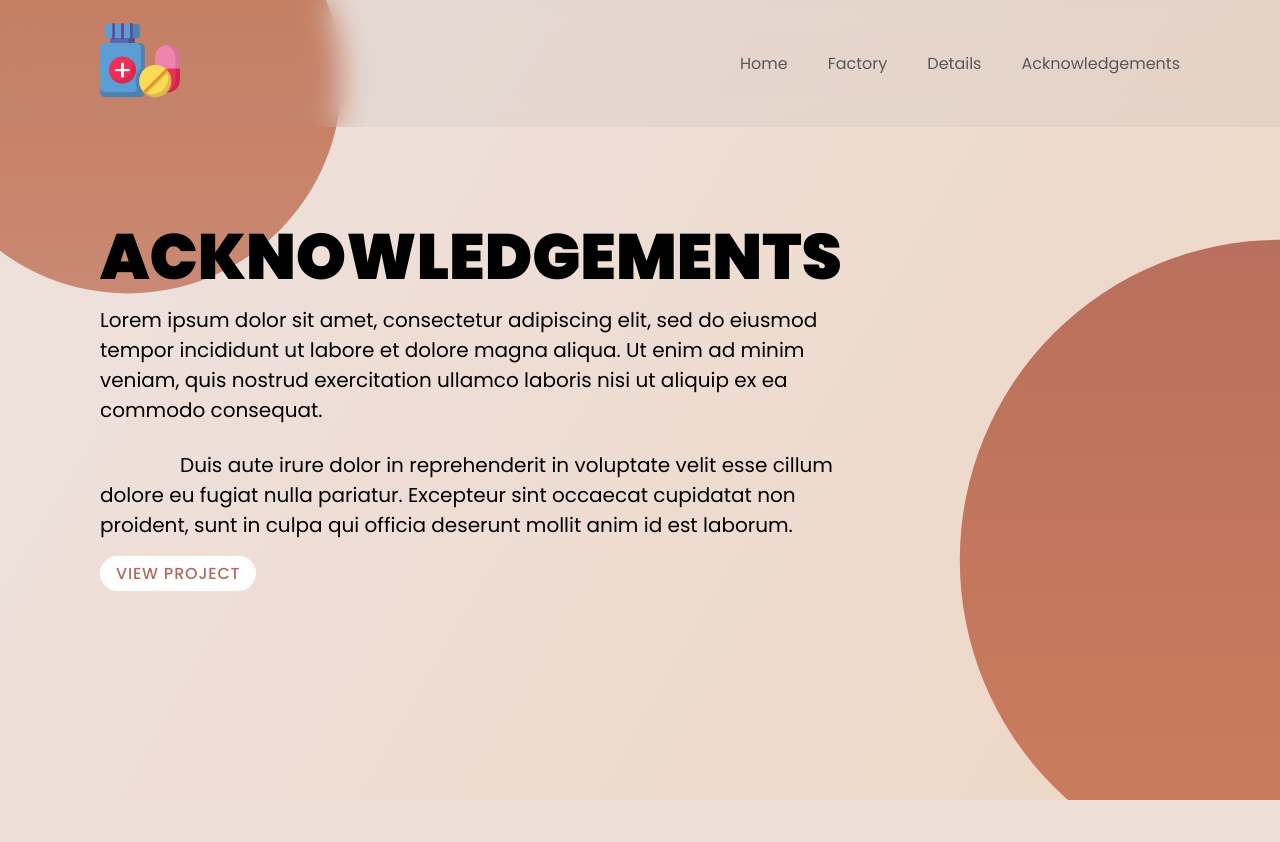
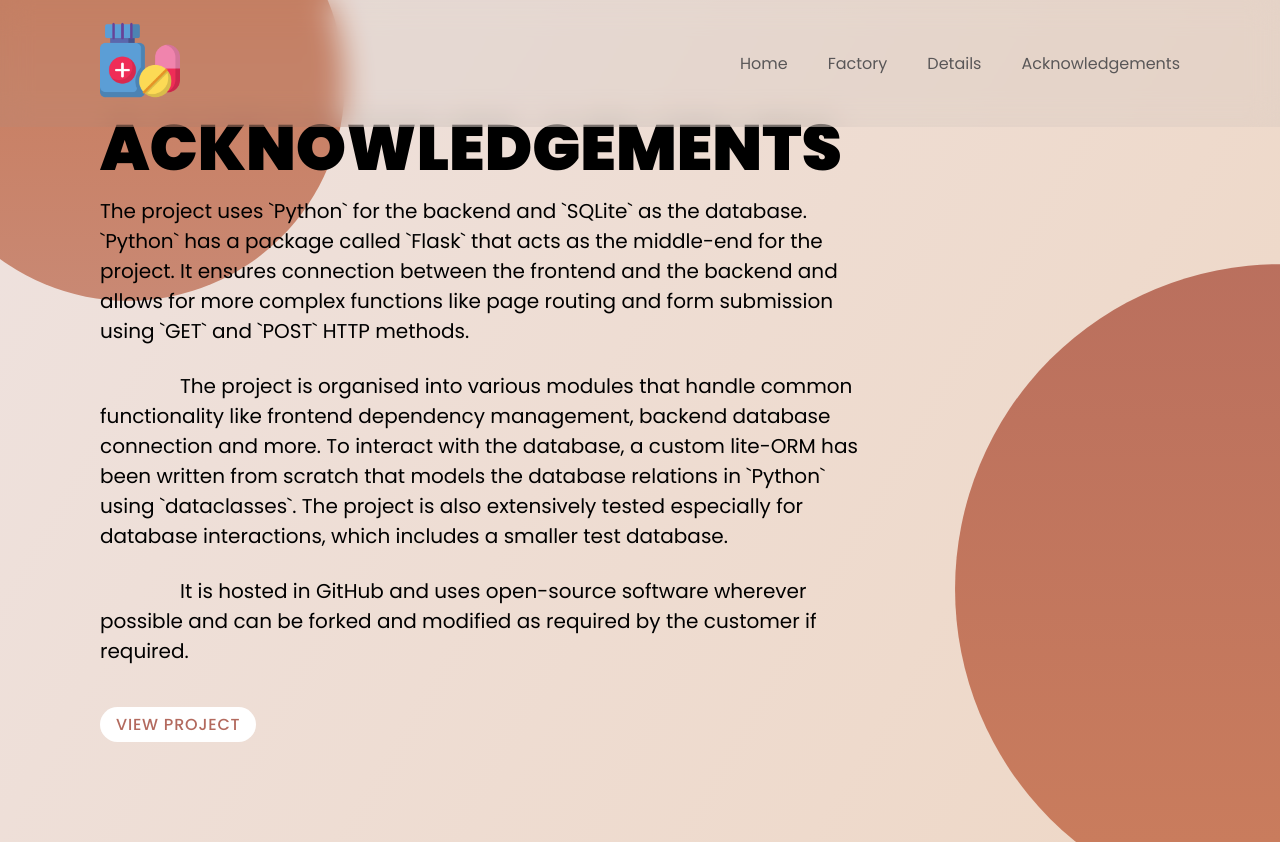
Before and after one commit to k-srivastava/Health-Factory, a Flask app: page /acknowledgements in a window 1280 px wide. Before the commit the page ends 800 px from the top, so only its background shows below. Run offline with Flask 3, Linux system fonts and the light colour scheme.

Commit message:
Updated acknowledgements.

```diff
--- a/templates/homepage/acknowledgements.html
+++ b/templates/homepage/acknowledgements.html
@@ -7,19 +7,27 @@
         <h2>Acknowledgements</h2>
 
         <p>
-            Lorem ipsum dolor sit amet, consectetur adipiscing elit, sed do eiusmod tempor incididunt ut labore et
-            dolore magna aliqua. Ut enim ad minim veniam, quis nostrud exercitation ullamco laboris nisi ut aliquip ex
-            ea commodo consequat.
+            The project uses `Python` for the backend and `SQLite` as the database. `Python` has a package called
+            `Flask` that acts as the middle-end for the project. It ensures connection between the frontend and the
+            backend and allows for more complex functions like page routing and form submission using `GET` and `POST`
+            HTTP methods.
+        </p>
+        <br>
+        <p>
+            &emsp;&emsp;&emsp;&emsp;The project is organised into various modules that handle common functionality like
+            frontend dependency management, backend database connection and more. To interact with the database, a
+            custom lite-ORM has been written from scratch that models the database relations in `Python` using
+            `dataclasses`. The project is also extensively tested especially for database interactions, which includes a
+            smaller test database.
+        </p>
+        <br>
+        <p>
+            &emsp;&emsp;&emsp;&emsp;It is hosted in GitHub and uses open-source software wherever possible and can be
+            forked and modified as required by the customer if required.
         </p>
 
         <br>
 
-        <p>
-            &emsp;&emsp;&emsp;&emsp;Duis aute irure dolor in reprehenderit in voluptate velit esse cillum dolore eu
-            fugiat nulla pariatur. Excepteur sint occaecat cupidatat non proident, sunt in culpa qui officia deserunt
-            mollit anim id est laborum.
-        </p>
-
         <a href="/factory">View Project</a>
     </div>
 {% endblock %}
```
